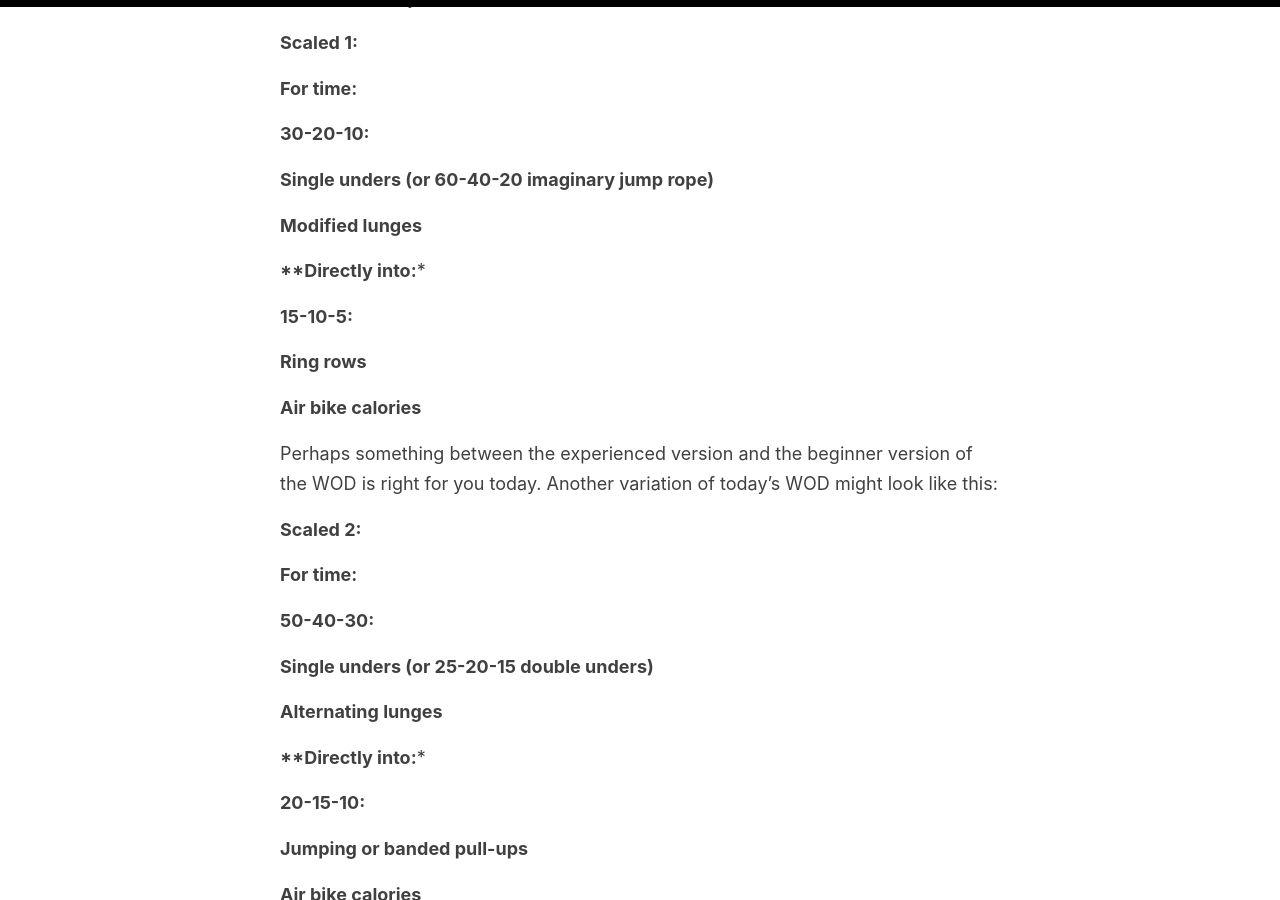
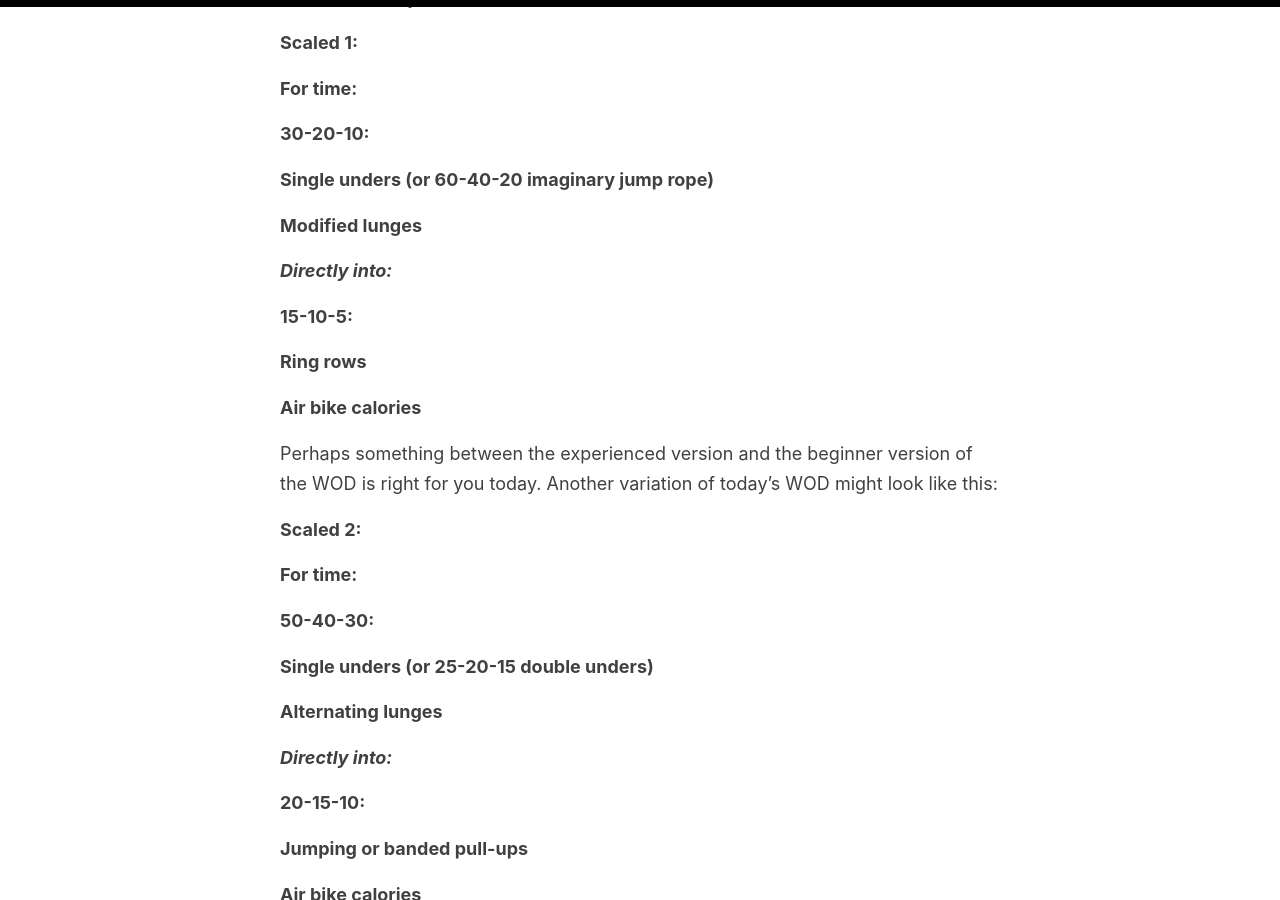
Before and after one commit to communityfitness/club, a Jekyll site: the page built from _posts/2025-06-15-Friday.md, in a window 1280 px wide and 900 px high, scrolled down 1258 px. Built offline with Jekyll 4.4.1, drawn with Linux system fonts in a browser that asks for light colours.

Commit message:
Delete extra asterisks

```diff
--- a/_posts/2025-06-15-Friday.md
+++ b/_posts/2025-06-15-Friday.md
@@ -44,7 +44,7 @@ Beginners can scale today’s workout by modifying the lunges and by substitutin
 
 **Modified lunges**
 
-****Directly into:***
+***Directly into:***
 
 **15-10-5:**
 
@@ -64,7 +64,7 @@ Perhaps something between the experienced version and the beginner version of th
 
 **Alternating lunges**
 
-****Directly into:***
+***Directly into:***
 
 **20-15-10:**
 
```
